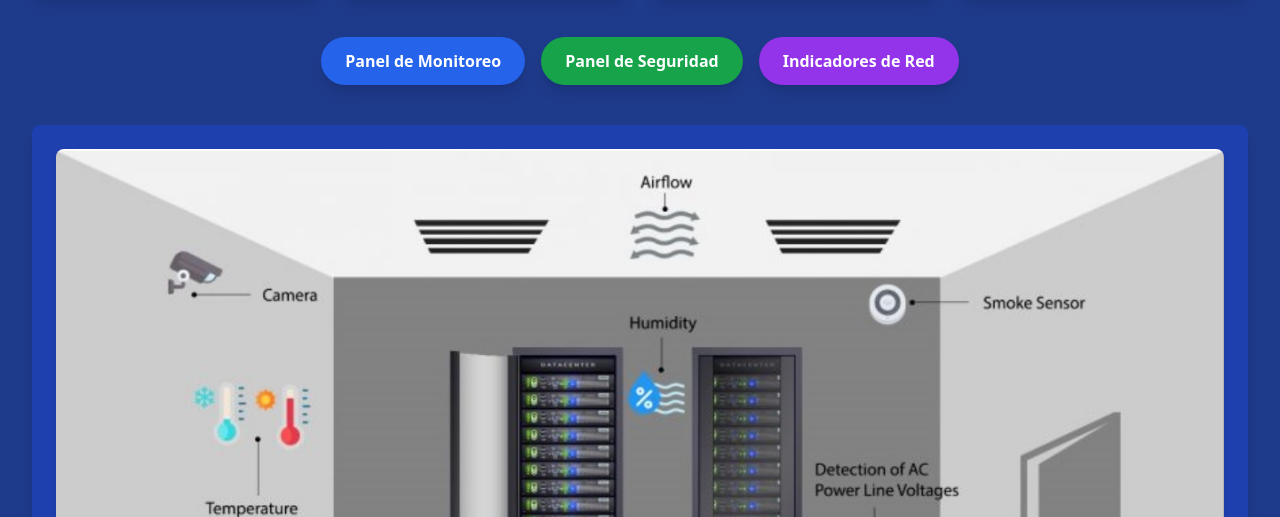
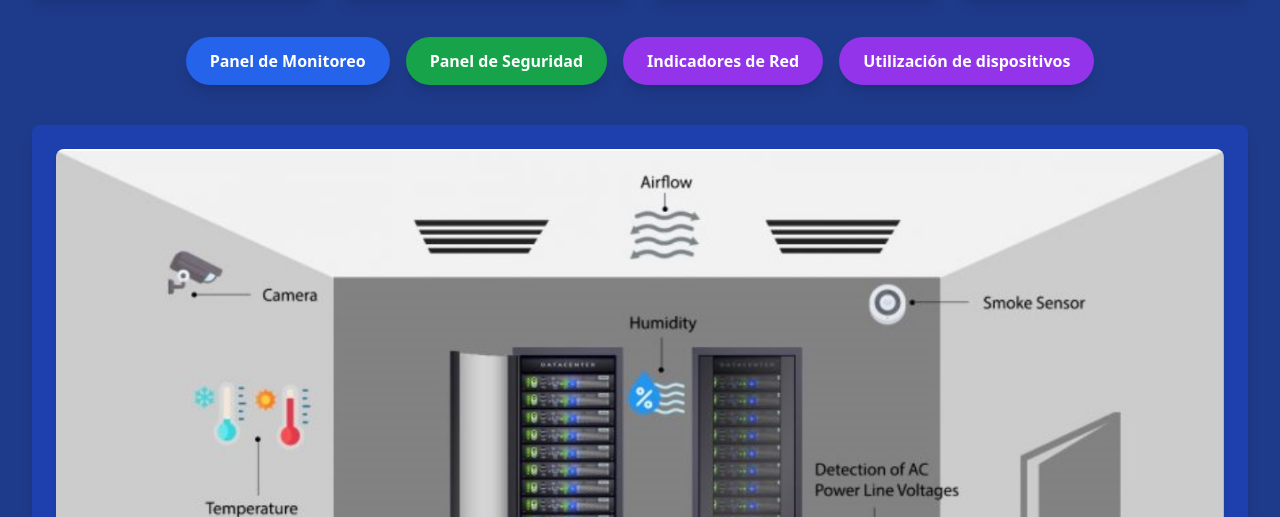
Before and after one commit to johanzela/DataCenter, a plain HTML site: page index.html in a window 1280 px wide. Shown: the part 283-800 px from the top of the page. Drawn offline with nearby package versions, Linux system fonts and the light colour scheme.

Commit message:
Update index.html

```diff
--- a/index.html
+++ b/index.html
@@ -65,6 +65,8 @@
       <a href="index.html" class="px-6 py-3 bg-blue-600 text-white rounded-full font-bold shadow-lg hover:bg-blue-500 transition">Panel de Monitoreo</a>
       <a href="seguridad.html" class="px-6 py-3 bg-green-600 text-white rounded-full font-bold shadow-lg hover:bg-green-500 transition ml-4">Panel de Seguridad</a>
       <a href="indicadores.html" class="px-6 py-3 bg-purple-600 text-white rounded-full font-bold shadow-lg hover:bg-purple-500 transition ml-4">Indicadores de Red</a>
+     <a href="indicadores.html" class="px-6 py-3 bg-purple-600 text-white rounded-full font-bold shadow-lg hover:bg-purple-500 transition ml-4">Utilización de dispositivos</a>
+
     </nav>
 
     <!-- Imagen central -->
```
